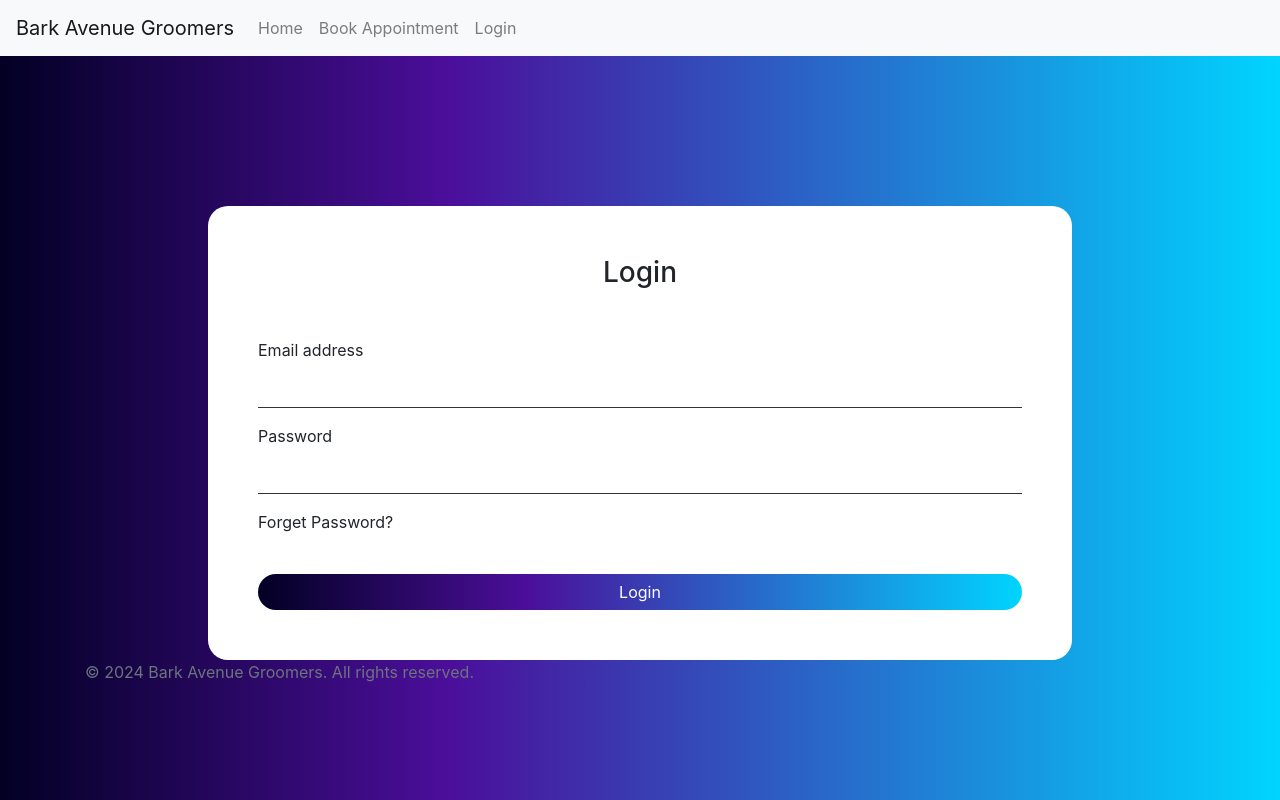
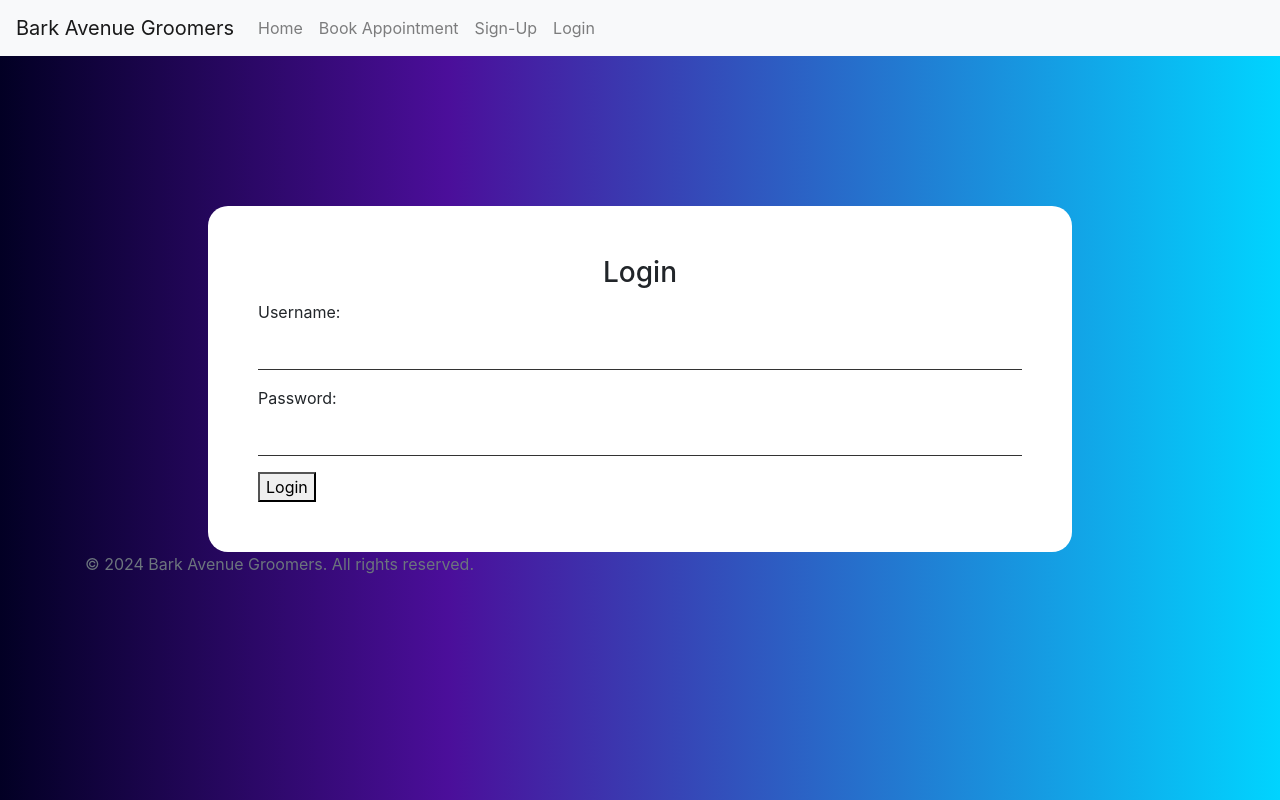
Before and after one commit to JKirkby95/Bark-Avenue-Gitpod, a Django app: page /login/ in a window 1280 px wide. Run offline with Django 3.2, Linux system fonts and the light colour scheme; some libraries are stand-ins or nearby versions.

Commit message:
add signup and login functionality and fix alert message

```diff
--- a/grooming/forms.py
+++ b/grooming/forms.py
@@ -1,10 +1,63 @@
 from django import forms
 from .models import Appointment, Groomer
+from django.contrib.auth.forms import UserCreationForm , AuthenticationForm
+from django.contrib.auth.models import User
+
+from django import forms
+from django.contrib.auth.forms import UserCreationForm
+from django.contrib.auth.models import User
+
+class SignUpForm(UserCreationForm):
+    username = forms.CharField(label='Username', widget=forms.TextInput(attrs={'class': 'form-control'}))
+    password1 = forms.CharField(label='Password', widget=forms.PasswordInput(attrs={'class': 'form-control'}))
+    password2 = forms.CharField(label='Confirm Password', widget=forms.PasswordInput(attrs={'class': 'form-control'}))
+
+    class Meta:
+        model = User
+        fields = [
+            'username',
+            'password1',
+            'password2',
+            ]
+
+    def clean(self):
+        cleaned_data = super().clean()
+        username = cleaned_data.get('username')
+        password1 = cleaned_data.get('password1')
+        password2 = cleaned_data.get('password2')
+
+        # Perform additional validation if needed
+        if not username:
+            raise forms.ValidationError("Username is required")
+        if not password1:
+            raise forms.ValidationError("Password is required")
+        if password1 != password2:
+            raise forms.ValidationError("Passwords do not match")
+
+        return cleaned_data
+
+
+class LoginForm(AuthenticationForm):
+    username = forms.CharField(widget=forms.TextInput(attrs={'class': 'form-control'}))
+    password = forms.CharField(widget=forms.PasswordInput(attrs={'class': 'form-control'}))
+
+    def clean(self):
+        cleaned_data = super().clean()
+        username = cleaned_data.get('username')
+        password = cleaned_data.get('password')
+
+        # Perform additional validation if needed
+        if not username:
+            raise forms.ValidationError("Username is required")
+        if not password:
+            raise forms.ValidationError("Password is required")
+
+        return cleaned_data
 
 
 class AppointmentForm(forms.ModelForm):
-    customer = forms.CharField(max_length=100)
-    pet = forms.CharField(max_length=100)
+    customer = forms.CharField(max_length=100, widget=forms.TextInput(attrs={'class': 'form-control'}))
+    pet = forms.CharField(max_length=100, widget=forms.TextInput(attrs={'class': 'form-control'}))
 
     class Meta:
         model = Appointment
@@ -16,13 +69,6 @@ class AppointmentForm(forms.ModelForm):
             'groomer',
             'service',
             ]
-        labels = {
-            'appointment_date' : 'Select a date for your appointment.',
-            'appointment_time' : 'Select a time for you appointment.',
-            'groomer' : 'Select a groomer.',
-            'pet' : 'What is your dogs name?',
-            'customer' : 'What is your full name?',
-        }
         widgets = {
             'appointment_date' : forms.DateInput(
                 attrs={
@@ -36,4 +82,6 @@ class AppointmentForm(forms.ModelForm):
                     'class': 'form-control',
                 }
             ),
+            'groomer': forms.Select(attrs={'class': 'form-control'}),
+            'service': forms.Select(attrs={'class': 'form-control'}),
         }
--- a/grooming/urls.py
+++ b/grooming/urls.py
@@ -5,4 +5,5 @@ urlpatterns = [
     path('', views.IndexView.as_view(), name='index'),
     path('booking/', views.BookingView.as_view(), name='booking'),
     path('login/', views.LoginView.as_view(), name='login'),
+    path('signup/', views.SignupView.as_view(), name='signup'),
 ]
--- a/grooming/views.py
+++ b/grooming/views.py
@@ -1,6 +1,8 @@
 from django.shortcuts import render, redirect
-from django.views.generic import TemplateView
-from .forms import AppointmentForm
+from django.views.generic import TemplateView , FormView
+from .forms import AppointmentForm , SignUpForm , LoginForm
+from django.contrib.auth import authenticate, login
+from django.contrib import messages
 
 
 class IndexView(TemplateView):
@@ -17,11 +19,32 @@ class BookingView(TemplateView):
         form = AppointmentForm(request.POST)
         if form.is_valid():
             appointment = form.save()
-            print("Form data:", form.cleaned_data)  # Add this line for debugging
-            print("Appointment:", appointment)      # Add this line for debugging
             # Redirect to a success page or home page
             return redirect('index')
         return render(request, self.template_name, {'form': form})
 
-class LoginView(TemplateView):
+
+class SignupView(FormView):
+    template_name = 'signup.html'
+    form_class = SignUpForm
+    success_url = '/login/'  # Redirect to login page after successful signup
+
+    def form_valid(self, form):
+        form.save()  # Save the user instance
+        return super().form_valid(form)
+
+class LoginView(FormView):
     template_name = 'login.html'
+    form_class = LoginForm
+    success_url = '/'  # Redirect to home page after successful login
+
+    def form_valid(self, form):
+        username = form.cleaned_data['username']
+        password = form.cleaned_data['password']
+        user = authenticate(username=username, password=password)  # Authenticate with username
+        if user is not None:
+            login(self.request, user)
+            return redirect(self.get_success_url())
+        else:
+            messages.error(self.request, 'Invalid username or password')
+            return super().form_invalid(form)
--- a/static/css/style.css
+++ b/static/css/style.css
@@ -22,3 +22,6 @@ body {
     border-bottom: 1px solid;
     border-radius: 4px 4px 0 0;
 }
+h3 {
+    margin-bottom: 10px;
+}
--- a/templates/base.html
+++ b/templates/base.html
@@ -22,6 +22,9 @@
                 <a class="nav-link" href="{% url 'booking' %}">Book Appointment</a>
             </li>
             <li class="nav-item">
+                <a class="nav-link" href="{% url 'signup' %}">Sign-Up</a>
+            </li>
+            <li class="nav-item">
                 <a class="nav-link" href="{% url 'login' %}">Login</a>
             </li>
         </ul>
--- a/templates/login.html
+++ b/templates/login.html
@@ -3,19 +3,12 @@
 {% block title %}Login - Bark Avenue Groomers{% endblock %}
 
 {% block content %}
-<div class="container-fluid">
-    <form class="mx-auto">
+<div class="container">
+    <form method="post" class="mx-auto">
         <h3 class="text-center">Login</h3>
-        <div class="mb-3 mt-5">
-          <label for="exampleInputEmail1" class="form-label">Email address</label>
-          <input type="email" class="form-control" id="exampleInputEmail1" aria-describedby="emailHelp">
-        </div>
-        <div class="mb-3">
-          <label for="exampleInputPassword1" class="form-label">Password</label>
-          <input type="password" class="form-control" id="exampleInputPassword1">
-          <div id="emailHelp" class="form-text mt-3">Forget Password?</div>
-        </div>
-        <button type="submit" class="btn btn-primary mt-4 login-btn">Login</button>
-      </form>
+        {% csrf_token %}
+        {{ form.as_p }}
+        <button type="submit">Login</button>
+    </form>
 </div>
 {% endblock %}
```
Also changed, not shown: templates/booking.html (+17 -5 lines), templates/signup.html (added, +15 -0 lines).
